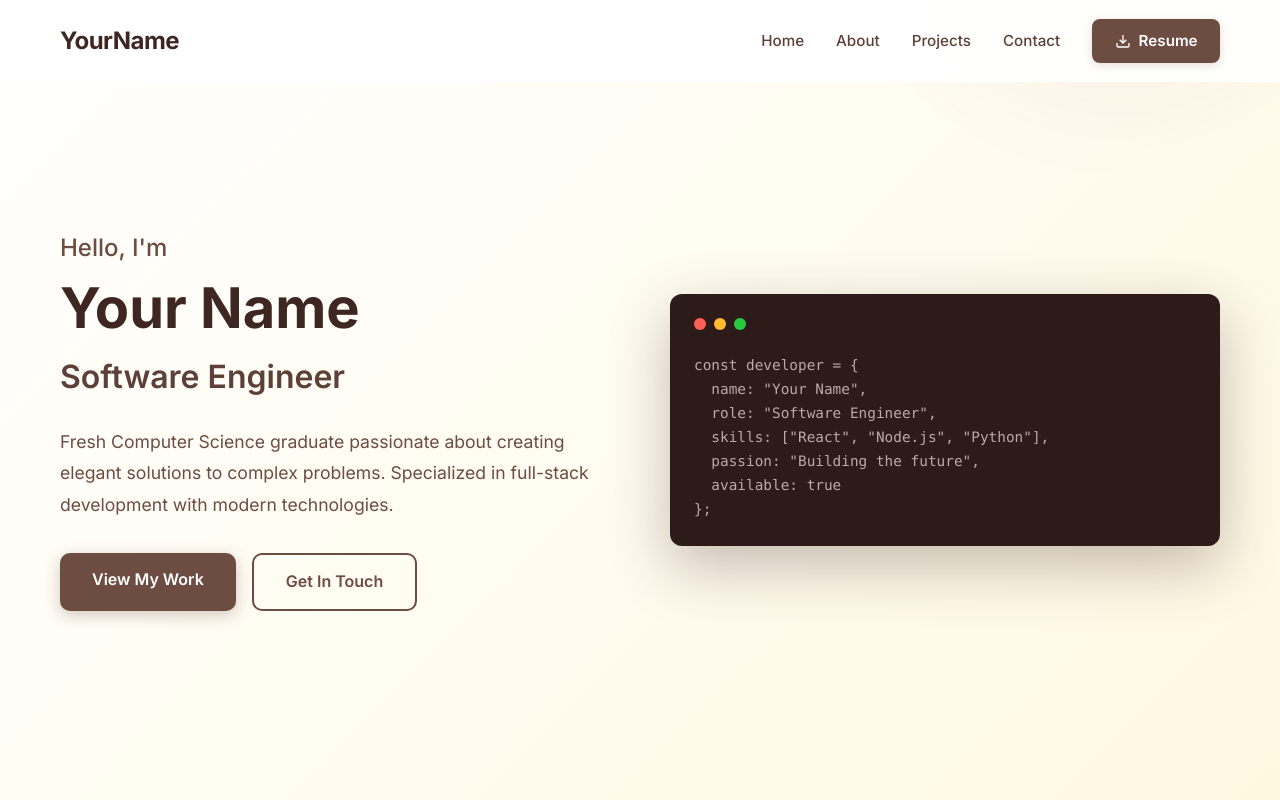
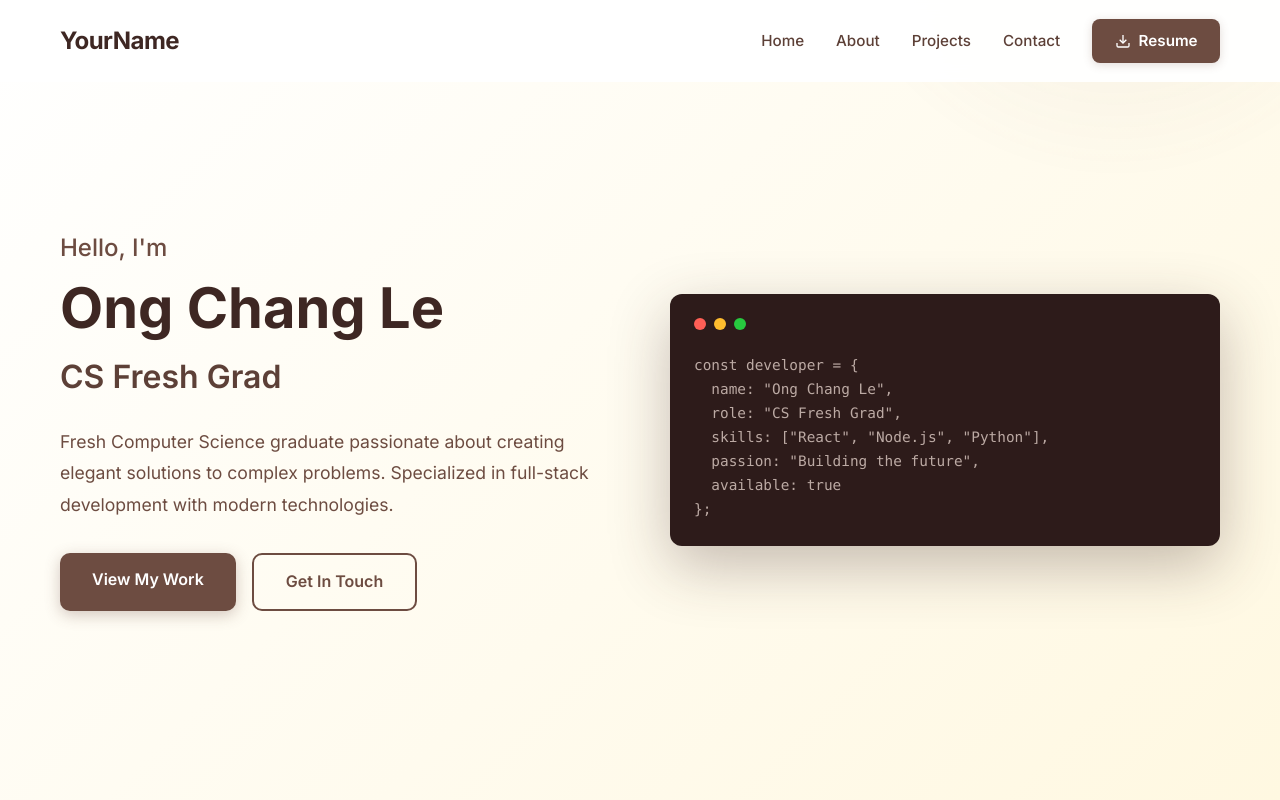
Before and after one commit to ongcl03/ongcl03.github.io, a React (Vite) app: page / in a window 1280 px wide. Shown: the top 800 px of the page. Built offline with nearby package versions, Linux system fonts and the light colour scheme.

Commit message:
feat: Update Hero and Footer components with personal information

```diff
--- a/src/components/Footer.jsx
+++ b/src/components/Footer.jsx
@@ -93,7 +93,7 @@ const Footer = () => {
         </div>
 
         <div className="footer-bottom">
-          <p className="copyright">© 2024 Your Name. Built with React & ❤️</p>
+          <p className="copyright">© 2024 Ong Chang Le. Built with React & ❤️</p>
         </div>
       </div>
     </footer>
--- a/src/components/Hero.jsx
+++ b/src/components/Hero.jsx
@@ -8,8 +8,8 @@ const Hero = () => {
         <div className="hero-content">
           <div className="hero-text">
             <h1 className="hero-greeting">Hello, I'm</h1>
-            <h2 className="hero-name">Your Name</h2>
-            <h3 className="hero-title">Software Engineer</h3>
+            <h2 className="hero-name">Ong Chang Le</h2>
+            <h3 className="hero-title">CS Fresh Grad</h3>
             <p className="hero-description">
               Fresh Computer Science graduate passionate about creating elegant
               solutions to complex problems. Specialized in full-stack
@@ -35,8 +35,8 @@ const Hero = () => {
                 <pre>
                   <code>
                     {`const developer = {
-  name: "Your Name",
-  role: "Software Engineer",
+  name: "Ong Chang Le",
+  role: "CS Fresh Grad",
   skills: ["React", "Node.js", "Python"],
   passion: "Building the future",
   available: true
```
